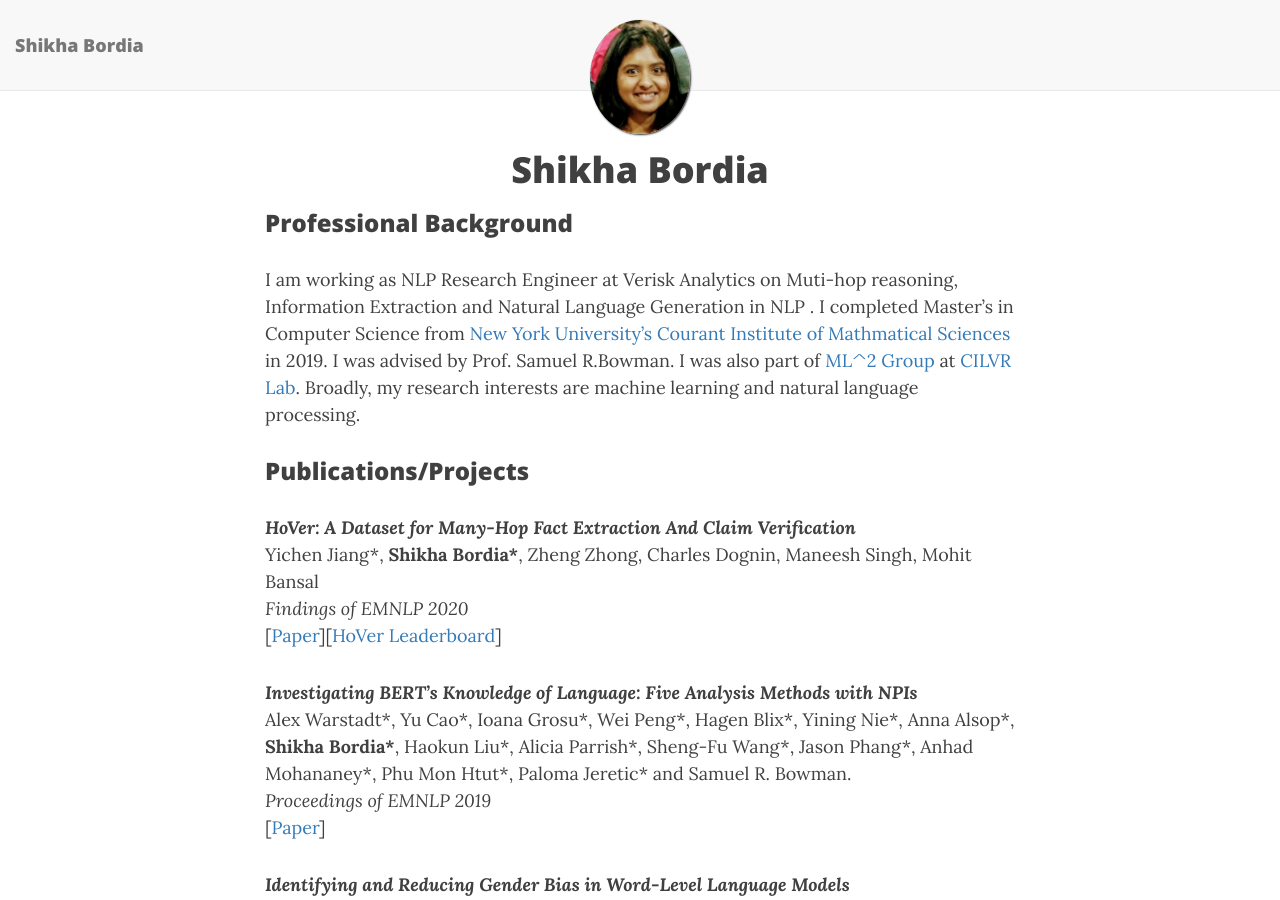
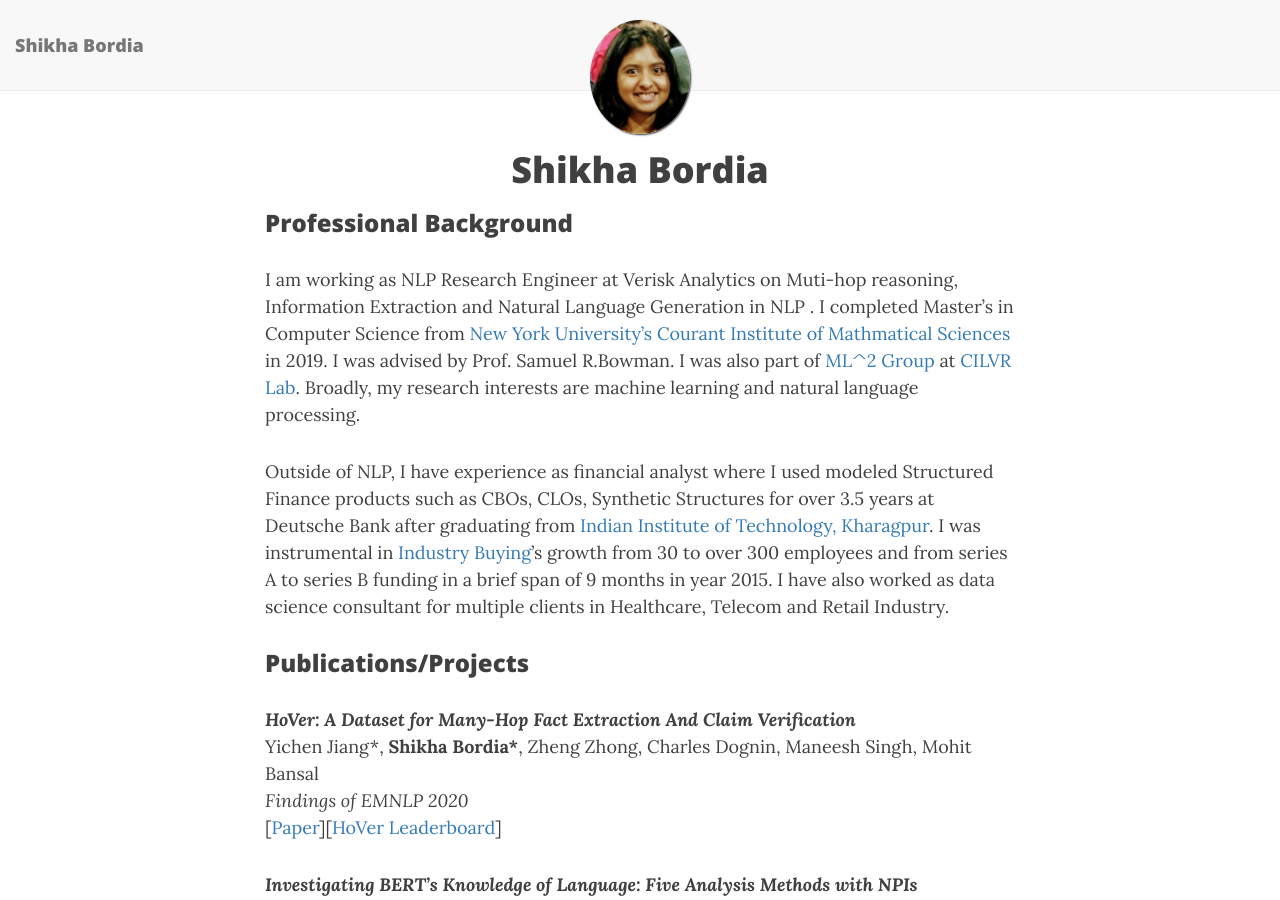
Before and after one commit to BordiaS/bordias.github.io, a Jekyll site: the page built from index.md, in a window 1280 px wide and 900 px high. Built offline with Jekyll 4.4.1, drawn with Linux system fonts in a browser that asks for light colours; nearby versions of some CDN libraries; the list of posts is cut into pages by our own code.

Commit message:
Update index.md

```diff
--- a/index.md
+++ b/index.md
@@ -9,6 +9,8 @@ title: About me
 
 ### Professional Background
 I am working as NLP Research Engineer at Verisk Analytics on Muti-hop reasoning, Information Extraction and Natural Language Generation in NLP . I completed Master's in Computer Science from [New York University’s](http://www.nyu.edu/) [Courant Institute of Mathmatical Sciences](https://cs.nyu.edu/home/index.html) in 2019. I was advised by Prof. Samuel R.Bowman. I was also part of [ML^2 Group](https://wp.nyu.edu/ml2/) at [CILVR Lab](https://wp.nyu.edu/cilvr/).  Broadly, my research interests are machine learning and natural language processing.
+
+Outside of NLP, I have experience as financial analyst where I used modeled Structured Finance products such as CBOs, CLOs, Synthetic Structures for over 3.5 years at Deutsche Bank after graduating from [Indian Institute of Technology, Kharagpur](http://www.iitkgp.ac.in/). I was instrumental in [Industry Buying](https://www.industrybuying.com/)'s growth from 30 to over 300 employees and from series A to series B funding in a brief span of 9 months in year 2015. I have also  worked as data science consultant for multiple clients in Healthcare, Telecom and Retail Industry.
 
 ### Publications/Projects
 
```
